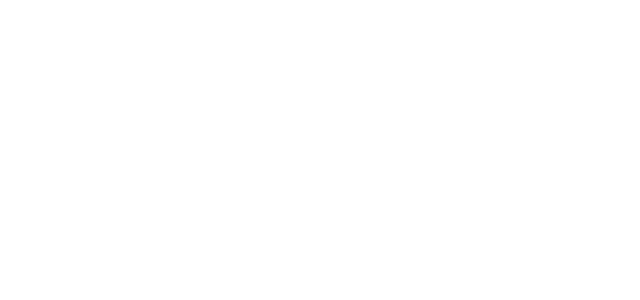
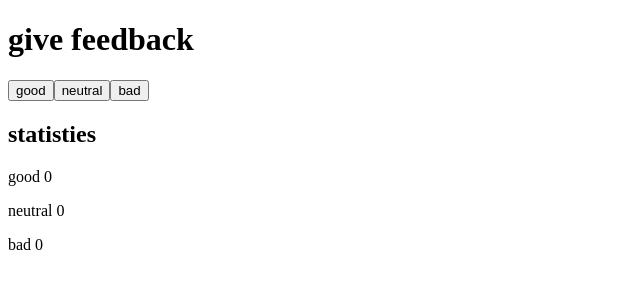
Before and after one commit to jesusbloise/Parte-1-Fullstackopen-, a React (Vite) app: page / in a window 1280 px wide. Shown: the top 300 px of the page, without its empty margins (0-640 px from the left). Built offline with nearby package versions, Linux system fonts and the light colour scheme.

Commit message:
ejercico 1.6 listo hasta aqui

```diff
--- a/src/App.jsx
+++ b/src/App.jsx
@@ -1,137 +1,38 @@
+//No definir componentes dentro de los componentes
+import { useState } from 'react'
 
-// aqui le metimos javaScript y lo dejamos en la consola
-import React from 'react';
+
+const Button = (props) => (
+  <button onClick={props.handleClick}>{props.text}</button>
+)
 
 const App = () => {
-  const course = {
-    name: 'Half Stack application development',
-    parts: [
-      {
-        name: 'Fundamentals of React',
-        exercises: 10
-      },
-      {
-        name: 'Using props to pass data',
-        exercises: 7
-      },
-      {
-        name: 'State of a component',
-        exercises: 14
-      }
-    ]
-  };
+  // const [value, setValue] = useState(10)
+  const [good, setGood] = useState(0)
+  const [neutral, setNeutral] = useState(0)
+  const [bad, setBad] = useState(0)
 
-  // Calcular el total de ejercicios
-  const totalExercises = course.parts[0].exercises + course.parts[1].exercises + course.parts[2].exercises;
-  console.log('Total de ejercicios:', totalExercises);
+  // const setToValue = (newValue) => {
+  //   console.log('value now', newValue) //imprime el nuevo valor en la consola
+  //   setValue(newValue)
+  // }
+  const setToGood = (newValue) => {
+    console.log('value now', newValue)
+    setGood(newValue)
+  }
 
-  return null; // No renderizamos nada en la interfaz
-};
-
-export default App;
-// hasta aqui
-
-//parte
-//Titulo con su nombre en forma de props
-// const course = 'Half Stack application development'
-// const Header = (props) => {
-//   console.log(props)
-//   return (
-//     <>
-//       <h1>Titulo del curso {course}</h1>
-//     </>
-//   )
-// }
-//parte y ejercicios de un forma
-// const Content = (props) => {
-//   console.log(props)
-//   return (
-//     <>
-//      <p>
-//         {props.part1} {props.exercises1}
-//         {props.part2} {props.exercises2}
-//         {props.part3} {props.exercises3}
-//       </p>
-//     </>
-//   )
-// }
-//   const part1 = 'Fundamentals of React'
-//   const exercises1 = 10
-//   const part2 = 'Using props to pass data'
-//   const exercises2 = 7
-//   const part3 = 'State of a component'
-//   const exercises3 = 14
-//   const Total = (props) => {
-//   console.log(props)
-//   return (
-//     <>
-//      <p>
-//       Number of exercises {exercises1+exercises2+exercises3}
-//       </p>
-//     </>
-//   )
-// }
-// const App = () => {
-//     // parte y ejercicio de otra forma
-//    const Content = [
-//       {part1:'Fundamentals of React', exercises1:10},
-//       {part2:'Using props to pass data', exercises2:7},
-//       {part3:'State of a component', exercises3:14}
-//    ]
-
-//   return (
-//     <div>
-//       <Header course={course} />
-//       {/* <Content part1={part1} exercises1={exercises1}/>
-//       <Content part2={part2} exercises2 ={exercises2}/>
-//       <Content part3={part3} exercises3 ={exercises3}/> */}
-//       <p>{Content[0].part1} {Content[0].exercises1}</p>
-//       <p>{Content[1].part2} {Content[1].exercises2}</p>
-//       <p>{Content[2].part3} {Content[2].exercises3}</p>
-//       <Total Total={Total}/>
-
-//     </div>
-//   )
-// }
-// export default App
-
-
-
-// esto para abajo son ejemplos
-// const Hello = (props) => {
-//   console.log (props)
-//   return (
-//     <div>
-//       <p>Hello {props.name}, you are {props.age} years old
-//       </p>
-//     </div>
-//   )
-// }
-// const Footer = () => {
-//   return (
-//     <div>
-//       greeting app created by <a href='https://github.com/mluukkai'>mluukkai</a>
-//     </div>
-//   )
-// }
-// const App = () => {
-//   const amigos = ['Peter', 'Maya']
-//   const friends = [
-//     { name: 'Peter', age: 4 },
-//     { name: 'Maya', age: 10 },
-//   ]
-//   const name = 'Peter'
-//   const age = 10
-//   return (
-//     <>
-//       <h1>Greetings</h1>
-//       <Hello name='Maya' age={20 + 10}/>
-//       <Hello name={name} age={age} />
-//       <p>{amigos + ' '}</p>
-//       <p>{friends[0].name} {friends[0].age}</p>
-//       <p>{friends[1].name} {friends[1].age}</p>
-//       <Footer/>
-//     </>
-//   )
-// }
-// export default App
+  return (
+    <div>
+      <h1>give feedback</h1>
+      <Button handleClick={()=> setToGood(good + 1)} text='good' />
+      <Button handleClick={()=>setNeutral(neutral + 1)} text='neutral'/>
+      <Button handleClick={()=>setBad(bad + 1)} text='bad'/>
+      <h2>statisties</h2>
+      <p>good {good}</p>
+      <p>neutral {neutral}</p>
+      <p>bad {bad}</p>
+    </div>
+  )
+}
+export default App
+//hasta aqui
```
Also changed, not shown: src/main.jsx (+31 -0 lines).
